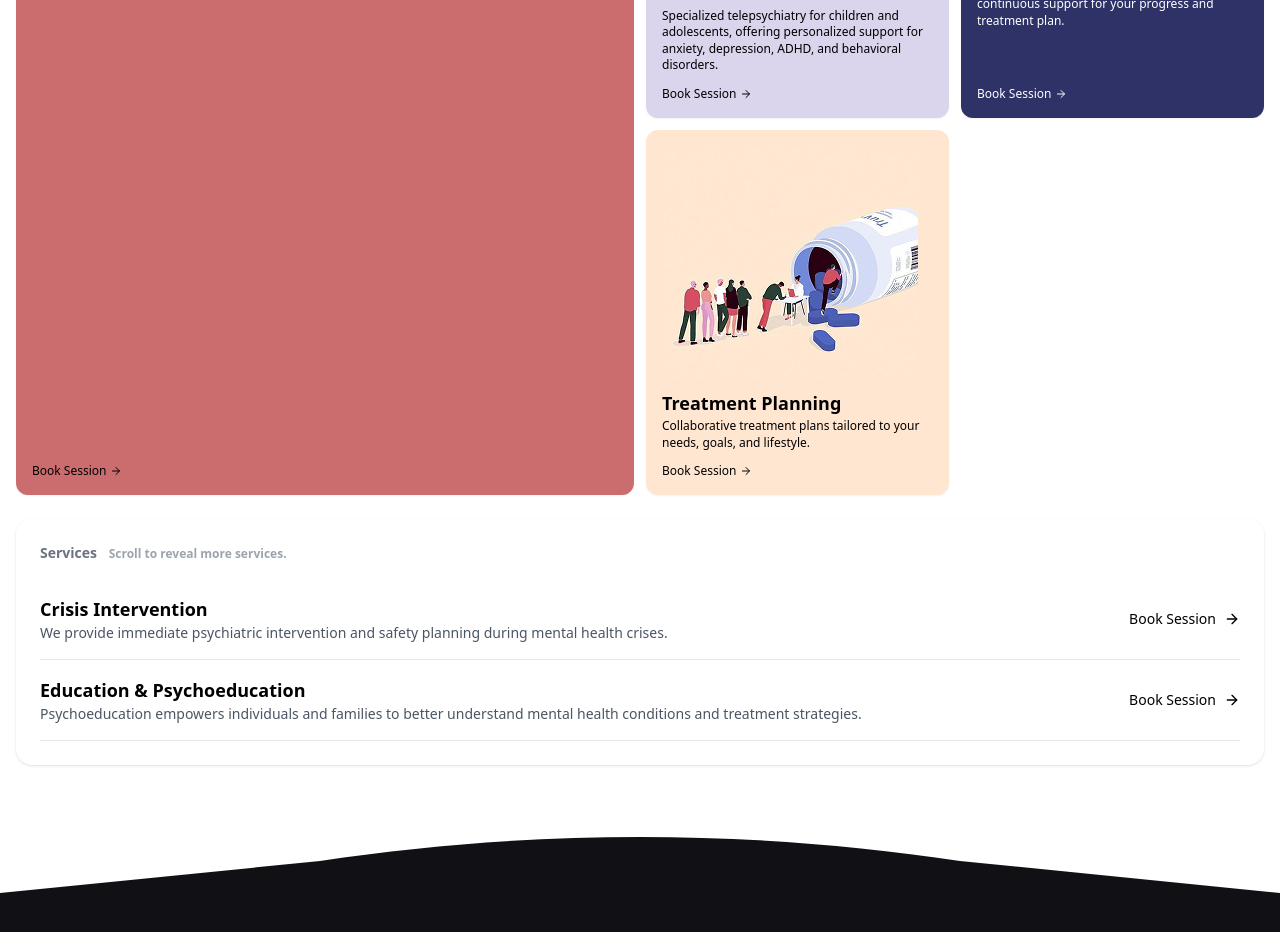
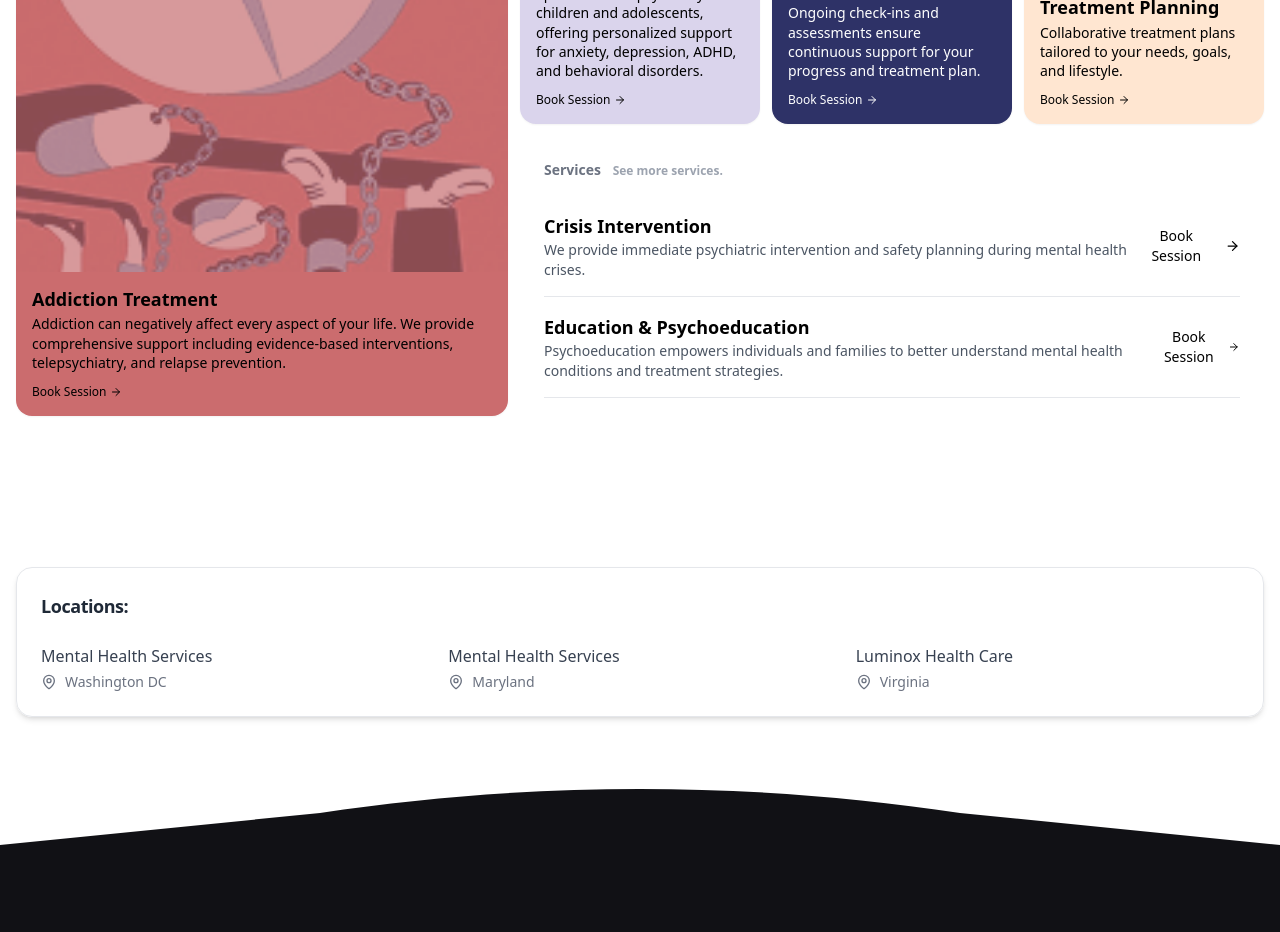
Before and after one commit to officialoptimusdev/luminox, a React (Vite) app: page /services in a window 1280 px wide. Shown: the part 1340-2272 px from the top of the page. Built offline with nearby package versions, Linux system fonts and the light colour scheme.

Commit message:
feature: implemented services tab pannel and its contents

```diff
--- a/src/components/Atoms/TabsMenu.jsx
+++ b/src/components/Atoms/TabsMenu.jsx
@@ -3,7 +3,7 @@ import { useState } from "react";
 import ServicesCards from "../Cards/SevicesCards";
 import PricingCards from "../Cards/PricingCards";
 import { megaMenuData, pricingData } from "@/constants/data";
-
+import LocationsCard from "../LocationsCard";
 
 function classNames(...classes) {
    return classes.filter(Boolean).join(" ");
@@ -17,14 +17,16 @@ const TabsMenu = () => {
 
    return (
       <div className="w-full px-4 py-8">
+         <div className="max-w-7xl mx-auto">
             <Tab.Group>
-            <Tab.List className="flex space-x-2 rounded-xl bg-gray-200 p-2 max-w-md mx-auto">
+               {/* Tab Buttons */}
+               <Tab.List className="flex space-x-2 rounded-full bg-gray-200 p-2 w-fit mx-auto">
                   {Object.keys(categories).map((category) => (
                      <Tab
                         key={category}
                         className={({ selected }) =>
                            classNames(
-                           "w-full py-2.5 text-sm leading-5 font-medium rounded-lg",
+                              "px-6 py-2 text-sm leading-5 font-medium rounded-full",
                               "focus:outline-none focus:ring-2 ring-offset-2 ring-offset-gray-200 ring-white ring-opacity-60",
                               selected
                                  ? "bg-white shadow text-gray-900"
@@ -36,59 +38,70 @@ const TabsMenu = () => {
                      </Tab>
                   ))}
                </Tab.List>
-            <Tab.Panels className="mt-6">
+
+               {/* Tab Panels */}
+               <Tab.Panels className="mt-8">
                <Tab.Panel>
-                  {/* Top grid layout */}
-                  <div className="grid grid-cols-4 gap-3">
-                     {/* Addiction Treatment (spans 2 cols) */}
-                     <div className="col-span-2 row-span-2 h-full">
+  <div className="grid grid-cols-1 gap-3 md:grid-cols-5 md:grid-rows-2">
+    {/* Big left card */}
+    <div className="col-span-1 md:col-span-2 md:row-span-2">
       <ServicesCards
         service={categories["Services"][0]}
         variant="card"
       />
     </div>
 
+    {/* Three smaller cards (top-right) */}
     <ServicesCards
       service={categories["Services"][1]}
       variant="card"
     />
-
-                     {/* Follow-Up & Monitoring */}
     <ServicesCards
       service={categories["Services"][4]}
       variant="card"
     />
-
-                     {/* Support for Specific Conditions */}
-                     <div className="col-span-1">
     <ServicesCards
-                           service={categories["Services"][15]} // <- adjust index if needed
+      service={categories["Services"][15]}
       variant="card"
     />
+
+    {/* Compact list */}
+    <div className="col-span-1 md:col-span-3 bg-white rounded-2xl p-6">
+      <h4 className="text-sm font-semibold text-gray-500 mb-4">
+        Services{" "}
+        <span className="ml-2 text-xs text-gray-400">
+         See more services.
+        </span>
+      </h4>
+      {categories["Services"]
+        .slice(2, 4)
+        .map((service) => (
+          <ServicesCards
+            key={service.id}
+            service={service}
+            variant="list"
+          />
+        ))}
     </div>
   </div>
 
-                  {/* List style section */}
-                  <div className="mt-6 bg-white rounded-2xl shadow p-6">
-                     <h4 className="text-sm font-semibold text-gray-500 mb-4">
-                        Services <span className="ml-2 text-xs text-gray-400">Scroll to reveal more services.</span>
-                     </h4>
-                     {categories["Services"].slice(2, 4).map((service) => (
-                        <ServicesCards key={service.id} service={service} variant="list" />
-                     ))}
+  {/* Locations */}
+  <div className="mt-4">
+    <LocationsCard />
   </div>
 </Tab.Panel>
 
-
+                  {/* Pricing Panel */}
                   <Tab.Panel>
-                  <div className="grid gap-4 md:grid-cols-2 lg:grid-cols-3">
+                     {/* <div className="grid gap-4 md:grid-cols-2 lg:grid-cols-3">
                         {categories["Pricing List"].map((pricing) => (
                            <PricingCards key={pricing.id} pricing={pricing} />
                         ))}
-                  </div>
+                     </div> */}
                   </Tab.Panel>
                </Tab.Panels>
             </Tab.Group>
+         </div>
       </div>
    );
 };
--- a/src/components/Cards/SevicesCards.jsx
+++ b/src/components/Cards/SevicesCards.jsx
@@ -5,26 +5,32 @@ const ServicesCards = ({ service, variant }) => {
   if (variant === "card") {
     return (
       <div
-        className={`rounded-xl p-4 shadow-sm flex flex-col justify-between h-full ${service.bgColor} ${service.textColor}`}
+        className={`rounded-2xl overflow-hidden shadow-sm col-span-1 flex flex-col ${service.bgColor} ${service.textColor}`}
       >
-        <div>
         {service.image && (
+
           <img
             src={service.image}
             alt={service.title}
-              className="w-auto h-auto object-cover mb-3"
+            className="w-auto h-full object-cover"
           />
+
         )}
+        <div className="p-4 flex flex-col justify-between">
+          <div>
             <h3 className="text-lg font-semibold leading-tight">
               {service.title}
             </h3>
-          <p className={`mt-1 text-xs leading-snug ${service.descriptionColor}`}>
+            <p
+              className={`mt-1 text-sm leading-snug ${service.descriptionColor}`}
+            >
               {service.description}
             </p>
           </div>
           <button className="mt-3 inline-flex items-center text-xs font-medium hover:underline">
             Book Session <ArrowRight className="ml-1 w-3 h-3" />
           </button>
+        </div>
       </div>
     );
   }
--- /dev/null
+++ b/src/components/LocationsCard/index.jsx
@@ -0,0 +1,36 @@
+import { Card, CardContent, CardHeader, CardTitle } from "@/components/ui/card"
+import { MapPin } from "lucide-react"
+
+export default function LocationsCard() {
+  const locations = [
+    { name: "Mental Health Services", place: "Washington DC" },
+    { name: "Mental Health Services", place: "Maryland" },
+    { name: "Luminox Health Care", place: "Virginia" },
+  ]
+
+  return (
+    <Card className="w-full rounded-2xl shadow-md">
+      <CardHeader>
+        <CardTitle className="text-lg sm:text-center lg:text-start font-semibold text-gray-800">
+          Locations:
+        </CardTitle>
+      </CardHeader>
+      <CardContent>
+        <div className="grid grid-cols-1 sm:grid-cols-2 md:grid-cols-3 gap-6">
+          {locations.map((loc, idx) => (
+            <div
+              key={idx}
+              className="flex flex-col items-start gap-1 text-gray-700"
+            >
+              <p className="text-base font-medium">{loc.name}</p>
+              <div className="flex items-center gap-2 text-sm text-gray-500">
+                <MapPin className="w-4 h-4" />
+                <span>{loc.place}</span>
+              </div>
+            </div>
+          ))}
+        </div>
+      </CardContent>
+    </Card>
+  )
+}
```
Lines whose indentation alone changed are shown as unchanged.
